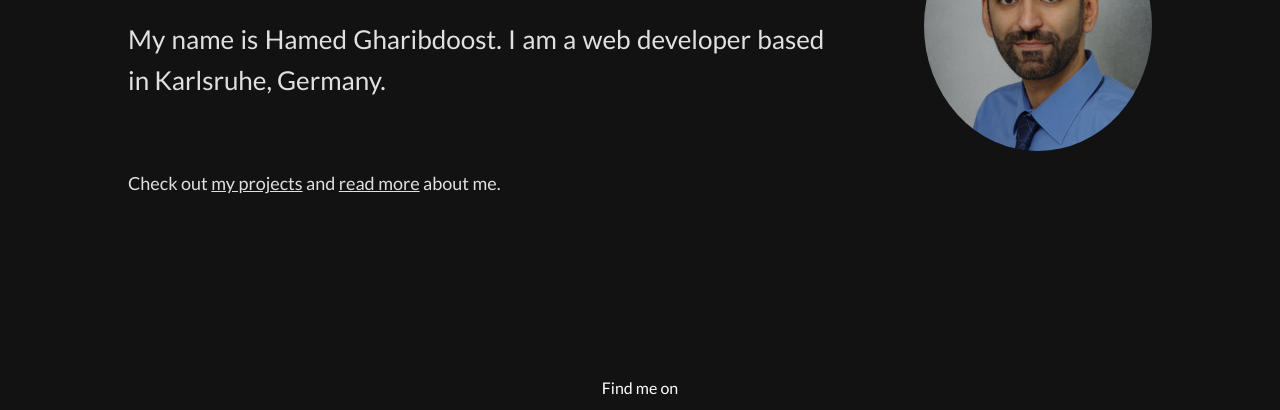
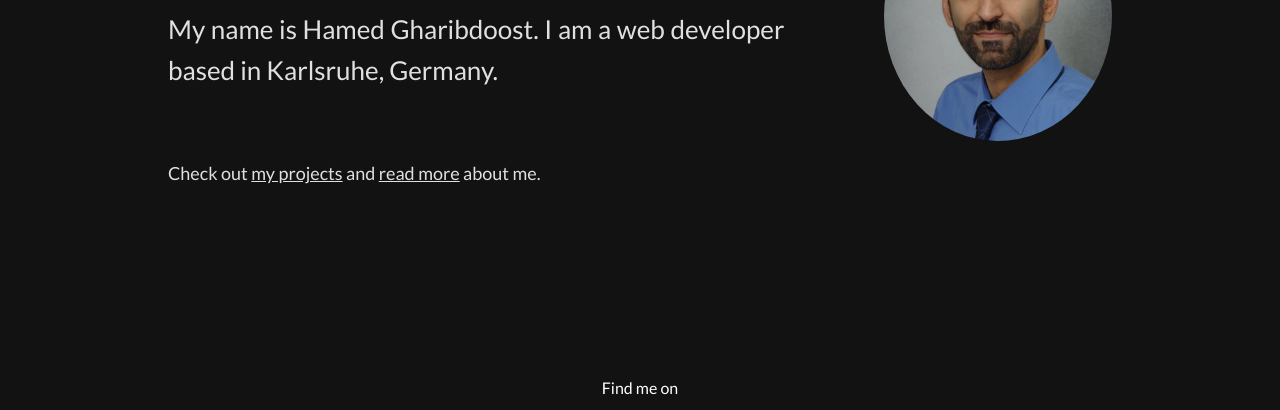
Before and after one commit to hamedghd/Portfolio-Website-NewDesign, a plain HTML site: page index.html in a window 1280 px wide. Shown: the part 347-757 px from the top of the page. Drawn offline with nearby package versions, Linux system fonts and the light colour scheme; a script that the page names is missing.

Commit message:
Add margin to body

```diff
--- a/css/styles.css
+++ b/css/styles.css
@@ -66,6 +66,10 @@ body {
   /* Sets the colors */
   background-color: var(--bg1-color);
   color: var(--txt3-color);
+
+  /* Sets margin */
+  margin-left: 50px;
+  margin-right: 50px;
 }
 
 input,
```
